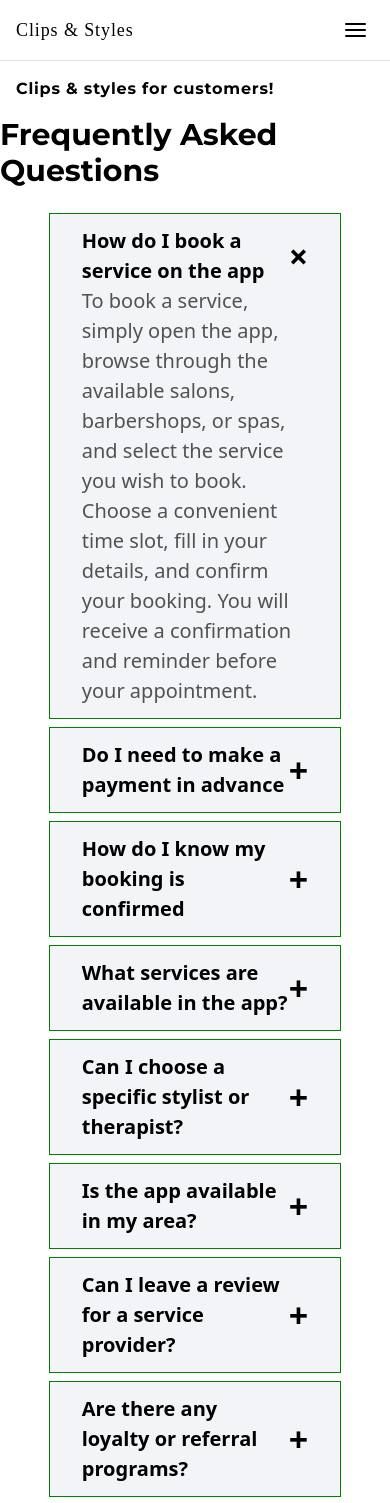
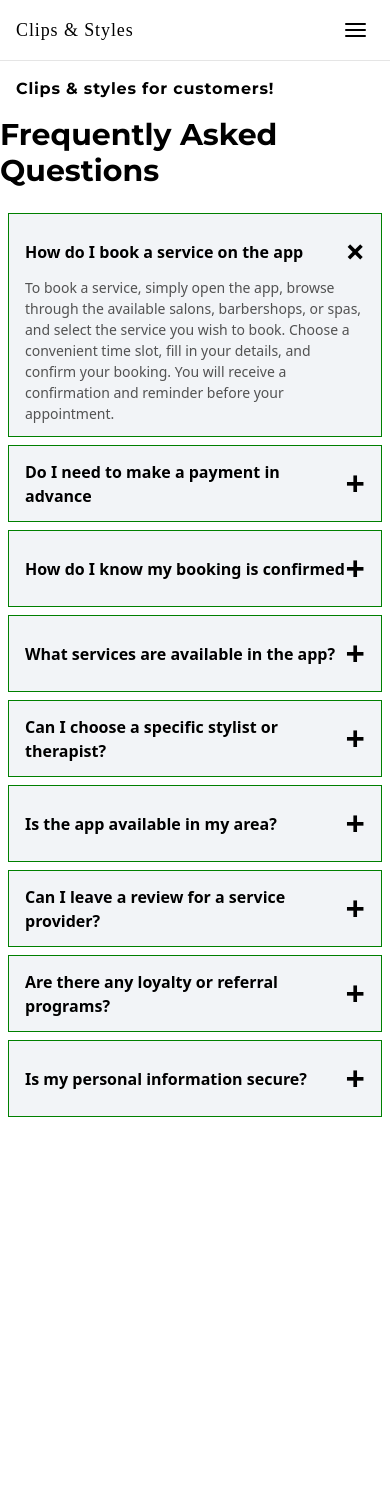
Before and after one commit to Areliano/Clips_and_Styles-website, a React (Vite) app in the folder clips_website/: page /for-customers in a window 390 px wide. Shown: the top 1503 px of the page. After the commit the page ends 1125 px from the top, so only its background shows below. Built offline with nearby package versions, Linux system fonts and the light colour scheme; a web font is replaced by a local one.

Commit message:
Added responsiveness

```diff
--- a/clips_website/src/pages/ForCustomers.jsx
+++ b/clips_website/src/pages/ForCustomers.jsx
@@ -6,18 +6,18 @@ export default function ForCustomers() {
           Clips & styles for customers!
         </h1>
       </div>
-      <div className="accordion flex flex-col justify-center items-center">
+      <div className="accordion flex flex-col justify-center items-center ">
         <h1 className="text-3xl font-bold mb-6">Frequently Asked Questions</h1>
-        <div className="items w-[75%]">
+        <div className="items w-full md:w-[75%] px-2">
           <details
-            className="accordion-item px-8 py-3 bg-[#f2f4f7]"
+            className="accordion-item px-4 py-3 md:px-8 bg-[#f2f4f7]"
             name="faq"
             open
           >
-            <summary className="text-[20px] font-semibold font-sans flex justify-between items-center">
+            <summary className="text-[16px] md:text-[18px] font-semibold font-sans flex justify-between items-center">
               <span>How do I book a service on the app</span>
             </summary>
-            <p className="text-[20px] font-medium font-sans text-neutral-600">
+            <p className="text-[14px] md:text-[16px] font-medium font-sans text-neutral-600">
               To book a service, simply open the app, browse through the
               available salons, barbershops, or spas, and select the service you
               wish to book. Choose a convenient time slot, fill in your details,
@@ -25,86 +25,110 @@ export default function ForCustomers() {
               reminder before your appointment.
             </p>
           </details>
-          <details className="accordion-item px-8 py-3 bg-[#f2f4f7]" name="faq">
-            <summary className="text-[20px] font-semibold font-sans flex justify-between items-center">
+          <details
+            className="accordion-item px-4 py-3 md:px-8 bg-[#f2f4f7]"
+            name="faq"
+          >
+            <summary className="text-[16px] md:text-[18px] font-semibold font-sans flex justify-between items-center">
               <span>Do I need to make a payment in advance</span>
             </summary>
-            <p className="text-[20px] font-medium font-sans text-neutral-700">
+            <p className="text-[14px] md:text-[16px] font-medium font-sans text-neutral-700">
               You can choose to pay in advance through the app using various
               payment methods such as credit/debit cards, mobile money, or
               e-wallets. Alternatively, you can pay directly at the salon,
               barbershop, or spa after your service.
             </p>
           </details>
-          <details className="accordion-item px-8 py-3 bg-[#f2f4f7]" name="faq">
-            <summary className="text-[20px] font-semibold font-sans flex justify-between items-center">
+          <details
+            className="accordion-item px-4 py-3 md:px-8 bg-[#f2f4f7]"
+            name="faq"
+          >
+            <summary className="text-[16px] md:text-[18px] font-semibold font-sans flex justify-between items-center">
               <span> How do I know my booking is confirmed</span>
             </summary>
-            <p className="text-[20px] font-medium font-sans text-neutral-700">
+            <p className="text-[14px] md:text-[16px] font-medium font-sans text-neutral-700">
               Once you complete the booking process, you'll receive a
               confirmation message within the app and via email or SMS (if
               enabled). You can also view your confirmed bookings in the "My
               Bookings" section.
             </p>
           </details>
-          <details className="accordion-item px-8 py-3 bg-[#f2f4f7]" name="faq">
-            <summary className="text-[20px] font-semibold font-sans flex justify-between items-center">
+          <details
+            className="accordion-item px-4 py-3 md:px-8 bg-[#f2f4f7]"
+            name="faq"
+          >
+            <summary className="text-[16px] md:text-[18px] font-semibold font-sans flex justify-between items-center">
               <span>What services are available in the app?</span>
             </summary>
-            <p className="text-[20px] font-medium font-sans text-neutral-700">
+            <p className="text-[14px] md:text-[16px] font-medium font-sans text-neutral-700">
               Our app offers a wide range of beauty services, including
               haircuts, hair coloring, facials, manicures, pedicures, massages,
               and more. You can view the full list of services when browsing the
               available salons, spas, or barbershops.
             </p>
           </details>
-          <details className="accordion-item px-8 py-3 bg-[#f2f4f7]" name="faq">
-            <summary className="text-[20px] font-semibold font-sans flex justify-between items-center">
+          <details
+            className="accordion-item px-4 py-3 md:px-8 bg-[#f2f4f7]"
+            name="faq"
+          >
+            <summary className="text-[16px] md:text-[18px] font-semibold font-sans flex justify-between items-center">
               <span>Can I choose a specific stylist or therapist?</span>
             </summary>
-            <p className="text-[20px] font-medium font-sans text-neutral-700">
+            <p className="text-[14px] md:text-[16px] font-medium font-sans text-neutral-700">
               Yes, when booking a service, you may have the option to select a
               specific stylist, barber, or therapist. If the option is
               available, you will see the list of available professionals at
               your selected location.
             </p>
           </details>
-          <details className="accordion-item px-8 py-3 bg-[#f2f4f7]" name="faq">
-            <summary className="text-[20px] font-semibold font-sans flex justify-between items-center">
+          <details
+            className="accordion-item px-4 py-3 md:px-8 bg-[#f2f4f7]"
+            name="faq"
+          >
+            <summary className="text-[16px] md:text-[18px] font-semibold font-sans flex justify-between items-center">
               <span>Is the app available in my area?</span>
             </summary>
-            <p className="text-[20px] font-medium font-sans text-neutral-700">
+            <p className="text-[14px] md:text-[16px] font-medium font-sans text-neutral-700">
               The app is available in most major cities. To check if we're
               available in your area, simply download the app and enter your
               location details. We'll show you nearby salons, spas, and
               barbershops that accept bookings.
             </p>
           </details>
-          <details className="accordion-item px-8 py-3 bg-[#f2f4f7]" name="faq">
-            <summary className="text-[20px] font-semibold font-sans flex justify-between items-center">
+          <details
+            className="accordion-item px-4 py-3 md:px-8 bg-[#f2f4f7]"
+            name="faq"
+          >
+            <summary className="text-[16px] md:text-[18px] font-semibold font-sans flex justify-between items-center">
               <span>Can I leave a review for a service provider?</span>
             </summary>
-            <p className="text-[20px] font-medium font-sans text-neutral-700">
+            <p className="text-[14px] md:text-[16px] font-medium font-sans text-neutral-700">
               Absolutely! After your appointment, you'll have the option to
               leave a review on the provider's profile to share your experience
               with others.
             </p>
           </details>
-          <details className="accordion-item px-8 py-3 bg-[#f2f4f7]" name="faq">
-            <summary className="text-[20px] font-semibold font-sans flex justify-between items-center">
+          <details
+            className="accordion-item px-4 py-3 md:px-8 bg-[#f2f4f7]"
+            name="faq"
+          >
+            <summary className="text-[16px] md:text-[18px] font-semibold font-sans flex justify-between items-center">
               <span>Are there any loyalty or referral programs?</span>
             </summary>
-            <p className="text-[20px] font-medium font-sans text-neutral-700">
+            <p className="text-[14px] md:text-[16px] font-medium font-sans text-neutral-700">
               Yes! We offer loyalty points for each booking, which you can
               redeem on future services. Additionally, when you refer a friend,
               you both receive a discount on your next booking.
             </p>
           </details>
-          <details className="accordion-item px-8 py-3 bg-[#f2f4f7]" name="faq">
-            <summary className="text-[20px] font-semibold font-sans flex justify-between items-center">
+          <details
+            className="accordion-item px-4 py-3 md:px-8 bg-[#f2f4f7]"
+            name="faq"
+          >
+            <summary className="text-[16px] md:text-[18px] font-semibold font-sans flex justify-between items-center">
               <span>Is my personal information secure?</span>
             </summary>
-            <p className="text-[20px] font-medium font-sans text-neutral-700">
+            <p className="text-[14px] md:text-[16px] font-medium font-sans text-neutral-700">
               Yes, we take privacy seriously and use industry-standard
               encryption to protect your personal data. Your information is
               stored securely and is only shared with providers as needed for
--- a/clips_website/src/pages/ForShopOwners.jsx
+++ b/clips_website/src/pages/ForShopOwners.jsx
@@ -7,101 +7,127 @@ export default function ForShopOwners() {
         </h1>
       </div>
       <div className="accordion flex flex-col justify-center items-center">
-        <h1 className="text-3xl font-bold mb-6">Frequently Asked Questions</h1>
+        <h1 className="text-2xl md:text-3xl px-4 md:px-0 font-bold mb-6">
+          Frequently Asked Questions
+        </h1>
         <div className="items w-[75%]">
           <details
-            className="accordion-item px-8 py-3 bg-[#f2f4f7]"
+            className="accordion-item px-4 py-3 md:px-8 bg-[#f2f4f7]"
             name="faq"
             open
           >
-            <summary className="text-[20px] font-semibold font-sans flex justify-between items-center">
+            <summary className="text-[16px] md:text-[18px] font-semibold font-sans flex justify-between items-center">
               <span>How can this app benefit my beauty business?</span>
             </summary>
-            <p className="text-[20px] font-medium font-sans text-neutral-600">
+            <p className="text-[14px] md:text-[16px] font-medium font-sans text-neutral-600">
               Our app streamlines bookings, making it easier for clients to
               schedule services at your salon, barbershop, or spa. This helps
               reduce no-shows, improve client retention, and boost your
               visibility by attracting new clients who use the app.
             </p>
           </details>
-          <details className="accordion-item px-8 py-3 bg-[#f2f4f7]" name="faq">
-            <summary className="text-[20px] font-semibold font-sans flex justify-between items-center">
+          <details
+            className="accordion-item px-4 py-3 md:px-8 bg-[#f2f4f7]"
+            name="faq"
+          >
+            <summary className="text-[16px] md:text-[18px] font-semibold font-sans flex justify-between items-center">
               <span>Is there a fee for listing my business on the app?</span>
             </summary>
-            <p className="text-[20px] font-medium font-sans text-neutral-700">
+            <p className="text-[14px] md:text-[16px] font-medium font-sans text-neutral-700">
               Yes, we offer different pricing plans depending on your business
               needs. We also offer a free trial period so you can explore all
               the app's features and see the value it brings to your business.
             </p>
           </details>
-          <details className="accordion-item px-8 py-3 bg-[#f2f4f7]" name="faq">
-            <summary className="text-[20px] font-semibold font-sans flex justify-between items-center">
+          <details
+            className="accordion-item px-4 py-3 md:px-8 bg-[#f2f4f7]"
+            name="faq"
+          >
+            <summary className="text-[16px] md:text-[18px] font-semibold font-sans flex justify-between items-center">
               <span>How will I receive booking notifications?</span>
             </summary>
-            <p className="text-[20px] font-medium font-sans text-neutral-700">
+            <p className="text-[14px] md:text-[16px] font-medium font-sans text-neutral-700">
               You'll receive booking notifications directly within the app. We
               can also enable email or SMS notifications, so you and your staff
               are instantly alerted whenever a new booking is made.
             </p>
           </details>
-          <details className="accordion-item px-8 py-3 bg-[#f2f4f7]" name="faq">
-            <summary className="text-[20px] font-semibold font-sans flex justify-between items-center">
+          <details
+            className="accordion-item px-4 py-3 md:px-8 bg-[#f2f4f7]"
+            name="faq"
+          >
+            <summary className="text-[16px] md:text-[18px] font-semibold font-sans flex justify-between items-center">
               <span>
                 What types of reports or analytics does the app provide?
               </span>
             </summary>
-            <p className="text-[20px] font-medium font-sans text-neutral-700">
+            <p className="text-[14px] md:text-[16px] font-medium font-sans text-neutral-700">
               The app offers detailed reports, including metrics on bookings,
               cancellations, peak booking times, and customer demographics.
               These insights help you understand your clientele and optimize
               your offerings accordingly.
             </p>
           </details>
-          <details className="accordion-item px-8 py-3 bg-[#f2f4f7]" name="faq">
-            <summary className="text-[20px] font-semibold font-sans flex justify-between items-center">
+          <details
+            className="accordion-item px-4 py-3 md:px-8 bg-[#f2f4f7]"
+            name="faq"
+          >
+            <summary className="text-[16px] md:text-[18px] font-semibold font-sans flex justify-between items-center">
               <span>Can my clients pay through the app?</span>
             </summary>
-            <p className="text-[20px] font-medium font-sans text-neutral-700">
+            <p className="text-[14px] md:text-[16px] font-medium font-sans text-neutral-700">
               Yes, clients can choose to pay securely through the app at the
               time of booking. We support multiple payment options, making it
               convenient for clients while ensuring timely payments for you.
             </p>
           </details>
-          <details className="accordion-item px-8 py-3 bg-[#f2f4f7]" name="faq">
-            <summary className="text-[20px] font-semibold font-sans flex justify-between items-center">
+          <details
+            className="accordion-item px-4 py-3 md:px-8 bg-[#f2f4f7]"
+            name="faq"
+          >
+            <summary className="text-[16px] md:text-[18px] font-semibold font-sans flex justify-between items-center">
               <span>How can I promote special offers or discounts?</span>
             </summary>
-            <p className="text-[20px] font-medium font-sans text-neutral-700">
+            <p className="text-[14px] md:text-[16px] font-medium font-sans text-neutral-700">
               You can easily create and showcase special offers or discounts
               through the app. Clients will see these offers when browsing your
               services, helping you attract more bookings during promotions.
             </p>
           </details>
-          <details className="accordion-item px-8 py-3 bg-[#f2f4f7]" name="faq">
-            <summary className="text-[20px] font-semibold font-sans flex justify-between items-center">
+          <details
+            className="accordion-item px-4 py-3 md:px-8 bg-[#f2f4f7]"
+            name="faq"
+          >
+            <summary className="text-[16px] md:text-[18px] font-semibold font-sans flex justify-between items-center">
               <span>Is there customer support if I have issues?</span>
             </summary>
-            <p className="text-[20px] font-medium font-sans text-neutral-700">
+            <p className="text-[14px] md:text-[16px] font-medium font-sans text-neutral-700">
               Absolutely. Our customer support team is here to help with any
               questions or issues. You can contact us via chat, email, or phone
               for assistance.
             </p>
           </details>
-          <details className="accordion-item px-8 py-3 bg-[#f2f4f7]" name="faq">
-            <summary className="text-[20px] font-semibold font-sans flex justify-between items-center">
+          <details
+            className="accordion-item px-4 py-3 md:px-8 bg-[#f2f4f7]"
+            name="faq"
+          >
+            <summary className="text-[16px] md:text-[18px] font-semibold font-sans flex justify-between items-center">
               <span>Can I list multiple branches of my business?</span>
             </summary>
-            <p className="text-[20px] font-medium font-sans text-neutral-700">
+            <p className="text-[14px] md:text-[16px] font-medium font-sans text-neutral-700">
               Yes, our app allows for multi-location support. Each branch can
               have its own profile, schedule, and service list, so clients can
               book at the location most convenient for them.
             </p>
           </details>
-          <details className="accordion-item px-8 py-3 bg-[#f2f4f7]" name="faq">
-            <summary className="text-[20px] font-semibold font-sans flex justify-between items-center">
+          <details
+            className="accordion-item px-4 py-3 md:px-8 bg-[#f2f4f7]"
+            name="faq"
+          >
+            <summary className="text-[16px] md:text-[18px] font-semibold font-sans flex justify-between items-center">
               <span>Is my business's data secure on the app?</span>
             </summary>
-            <p className="text-[20px] font-medium font-sans text-neutral-700">
+            <p className="text-[14px] md:text-[16px] font-medium font-sans text-neutral-700">
               Yes, we prioritize data security. All information is encrypted and
               securely stored, ensuring that both your business and your
               clients' information are protected at all times.
```
